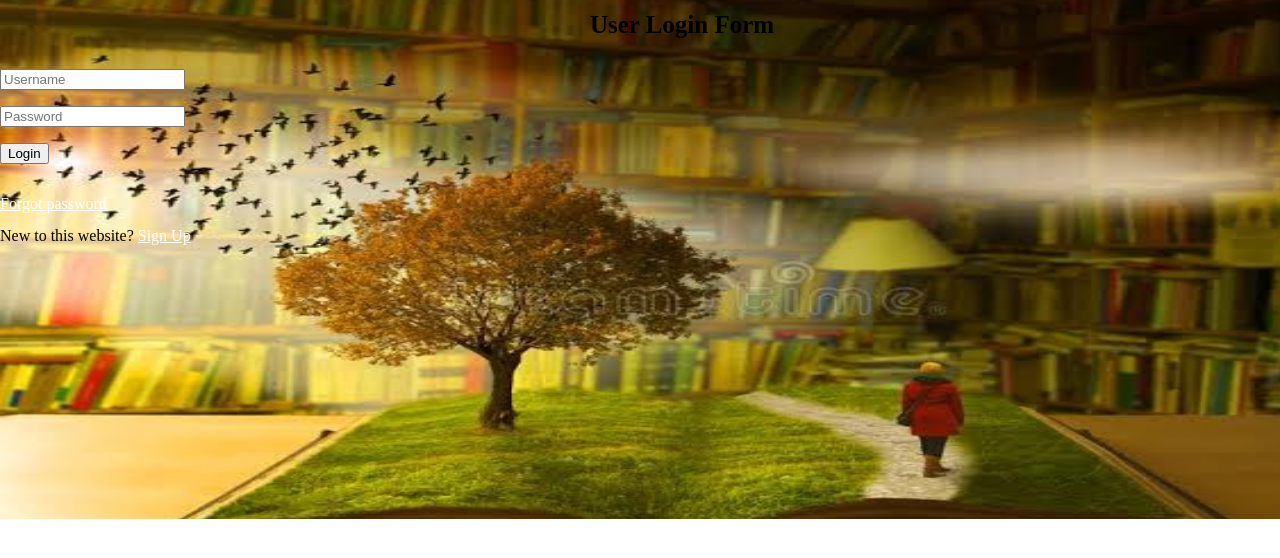
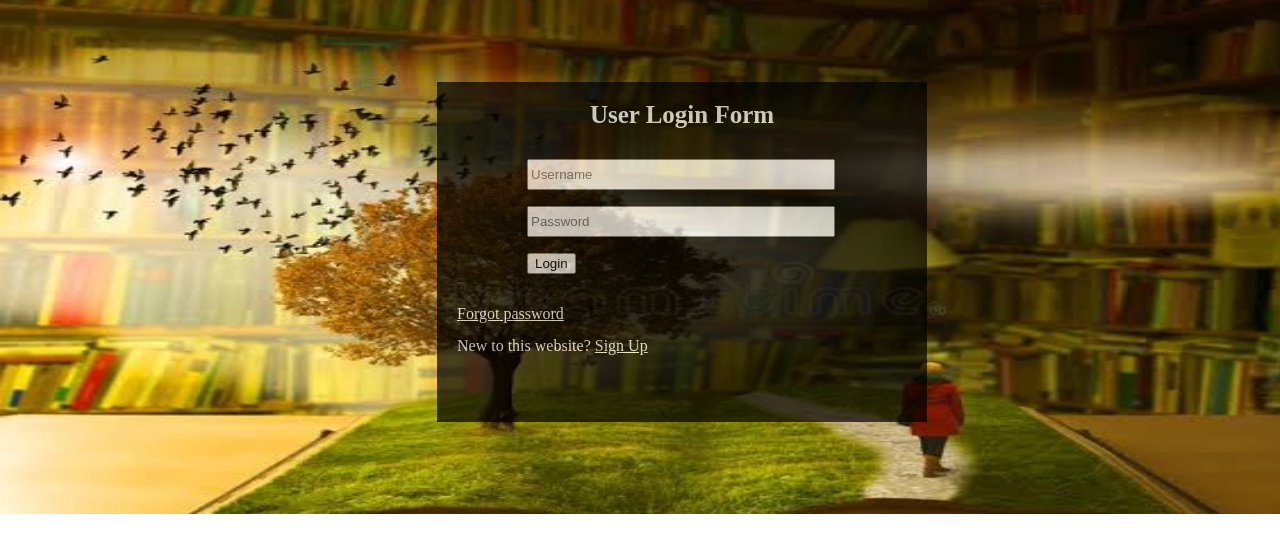
Before and after one commit to karthik456139/Library-Management-System, a plain HTML site: page student.html in a window 1280 px wide. Shown: the part 116-674 px from the top of the page. Drawn offline with Linux system fonts and the light colour scheme.

Commit message:
Update style.css

```diff
--- a/style.css
+++ b/style.css
@@ -149,7 +149,26 @@ section .sec-img
 /*---------------------------------------------st_login-------------------*/
 
 .log_img{
-  height: 555px;
+  height: 550px;
   background-image: url("logo.jpg");
   background-size: 1364px 650px;
 }
+
+.box1{
+  height: 300px;
+  width: 450px;
+  background-color: black;
+  margin: 70px auto;
+  opacity: .7;
+  color: white;
+  padding: 20px;
+}
+form .login{
+      margin: auto 70px;;
+}
+
+input
+{
+  height: 25px;
+  width:  300px;
+}
```
